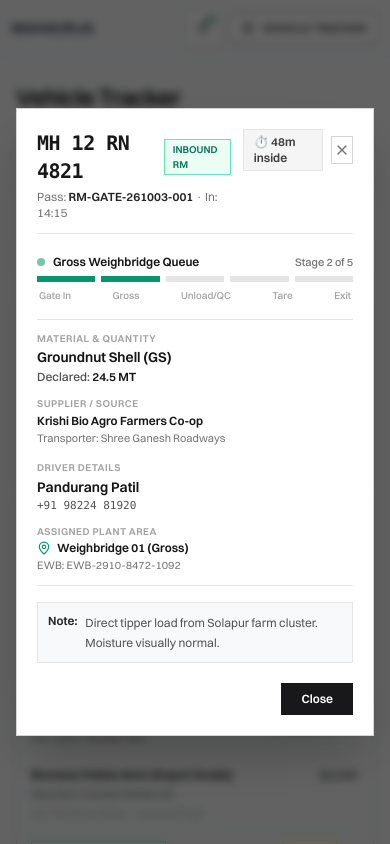
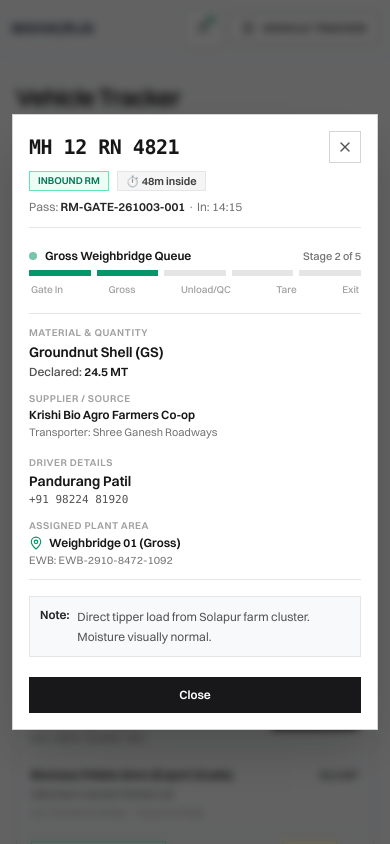
Before and after one commit to adarzhpathade/mahaurja-frontend, a Next.js app: page /gate/tracker in a window 390 px wide. Both pictures are taken after a click on the element 195 px from the left and 394 px from the top of the page. Shown: the top 844 px of the page. Built offline with nearby package versions, Linux system fonts and the light colour scheme.

Commit message:
fix(tracker): improve vehicle inspection modal layout for mobile screens

```diff
--- a/src/components/gate/live-vehicle-tracker.tsx
+++ b/src/components/gate/live-vehicle-tracker.tsx
@@ -652,7 +652,7 @@ export function LiveVehicleTracker({
 
           return (
             <div
-              className="fixed inset-0 z-50 flex items-center justify-center p-4 bg-black/60 backdrop-blur-xs"
+              className="fixed inset-0 z-50 flex items-center justify-center p-3 sm:p-4 bg-black/60 backdrop-blur-xs"
               onClick={() => setInspectVehicle(null)}
             >
               <motion.div
@@ -661,42 +661,41 @@ export function LiveVehicleTracker({
                 exit={{ opacity: 0, scale: 0.96, y: 8 }}
                 transition={{ duration: 0.18, ease: "easeOut" }}
                 onClick={(e) => e.stopPropagation()}
-                className="w-full max-w-xl bg-white border border-neutral-300 shadow-2xl p-5 sm:p-6 space-y-4"
+                className="w-full max-w-xl max-h-[92vh] overflow-y-auto bg-white border border-neutral-300 shadow-2xl p-4 sm:p-6 space-y-4"
               >
                 {/* Modal Header */}
-                <div className="flex items-start justify-between gap-3 pb-3 border-b border-neutral-200">
-                  <div className="space-y-1">
-                    <div className="flex items-center gap-2">
-                      <span className="font-mono font-bold text-xl sm:text-2xl text-neutral-900 tracking-tight">
-                        {v.vehicleNo}
-                      </span>
-                      <span
-                        className={`text-[10px] font-bold uppercase px-2 py-0.5 border ${
-                          v.direction === "INBOUND_RM"
-                            ? "border-emerald-300 bg-emerald-50 text-[#047857]"
-                            : "border-neutral-300 bg-[#18181B] text-white"
-                        }`}
-                      >
-                        {v.direction === "INBOUND_RM" ? "Inbound RM" : "Outbound FG"}
-                      </span>
-                    </div>
-                    <div className="text-xs text-neutral-500">
-                      Pass: <strong className="text-neutral-800 font-semibold">{v.gateEntryNo}</strong> · In: {v.arrivalTime || v.inTime || "14:15"}
-                    </div>
-                  </div>
-
-                  <div className="flex items-center gap-2">
-                    <span className="text-xs font-semibold text-neutral-700 bg-neutral-100 border border-neutral-200 px-2.5 py-1 tabular-nums">
-                      ⏱️ {dwell}m inside
+                <div className="pb-3 border-b border-neutral-200 space-y-2">
+                  <div className="flex items-center justify-between gap-3">
+                    <span className="font-mono font-bold text-xl sm:text-2xl text-neutral-900 tracking-tight whitespace-nowrap">
+                      {v.vehicleNo}
                     </span>
                     <button
                       type="button"
                       onClick={() => setInspectVehicle(null)}
-                      className="w-7 h-7 flex items-center justify-center border border-neutral-300 hover:bg-neutral-100 text-neutral-500 hover:text-neutral-900 cursor-pointer bg-white transition-colors"
+                      className="w-8 h-8 flex items-center justify-center border border-neutral-300 hover:bg-neutral-100 text-neutral-600 hover:text-neutral-900 cursor-pointer bg-white transition-colors shrink-0"
                       title="Close"
                     >
                       <X className="w-4 h-4" />
                     </button>
+                  </div>
+
+                  <div className="flex flex-wrap items-center gap-2 text-xs">
+                    <span
+                      className={`text-[10px] font-bold uppercase px-2 py-0.5 border ${
+                        v.direction === "INBOUND_RM"
+                          ? "border-emerald-300 bg-emerald-50 text-[#047857]"
+                          : "border-neutral-300 bg-[#18181B] text-white"
+                      }`}
+                    >
+                      {v.direction === "INBOUND_RM" ? "Inbound RM" : "Outbound FG"}
+                    </span>
+                    <span className="text-[11px] font-semibold text-neutral-700 bg-neutral-100 border border-neutral-200 px-2 py-0.5 tabular-nums">
+                      ⏱️ {dwell}m inside
+                    </span>
+                    <span className="text-neutral-300 hidden sm:inline">·</span>
+                    <span className="text-xs text-neutral-500">
+                      Pass: <strong className="text-neutral-800 font-semibold">{v.gateEntryNo}</strong> · In: {v.arrivalTime || v.inTime || "14:15"}
+                    </span>
                   </div>
                 </div>
 
@@ -804,7 +803,7 @@ export function LiveVehicleTracker({
                   <button
                     type="button"
                     onClick={() => setInspectVehicle(null)}
-                    className="px-5 py-2 bg-[#18181B] hover:bg-neutral-800 text-white text-xs font-semibold cursor-pointer transition-colors"
+                    className="w-full sm:w-auto px-5 py-2.5 sm:py-2 bg-[#18181B] hover:bg-neutral-800 text-white text-xs font-semibold cursor-pointer transition-colors text-center"
                   >
                     Close
                   </button>
```
